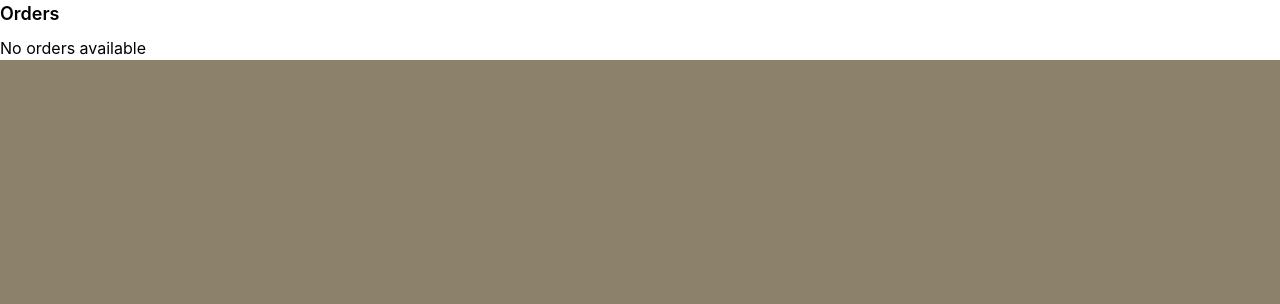
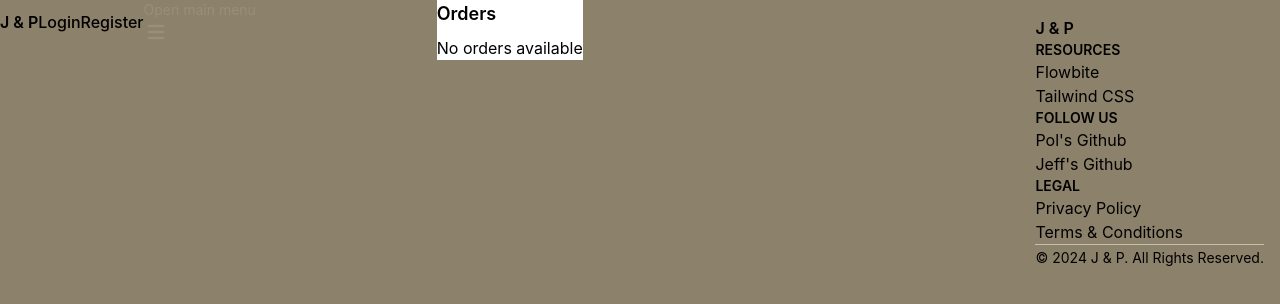
Before and after one commit to polsanchezm/J-P_WebShop, a Vue app in the folder frontend/: page /user/orders in a window 1280 px wide. Shown: the top 304 px of the page. Built offline with nearby package versions, Linux system fonts and the light colour scheme.

Commit message:
Rutas corregidas

```diff
--- a/frontend/src/router/index.ts
+++ b/frontend/src/router/index.ts
@@ -8,7 +8,12 @@
         {
             path: '/',
             name: 'home',
-            component: () => import('@/components/MainHome.vue')
+            component: () => import('@/components/LayoutComponent.vue'),
+            children: [
+                {
+                    path: '/login',
+                    name: 'login',
+                    component: () => import('@/views/client/UserLoginView.vue')
                 },
                 {
                     path: '/login',
@@ -28,7 +33,6 @@
                 {
                     path: '/user',
                     name: 'user',
-            // redirect: '/user/detail',
                     children: [
                         {
                             path: '',
@@ -48,7 +52,7 @@
                                 {
                                     path: '',
                                     name: 'orders',
-                            component: () => import('@/views/client/profile/UserOrdersView.vue'),
+                                    component: () => import('@/views/client/profile/UserOrdersView.vue')
                                 },
                                 {
                                     path: 'detail/:id',
@@ -79,24 +83,18 @@
                                     component: () => import('@/views/client/profile/shipping/ShippingEditView.vue'),
                                     meta: { requiresAuth: true }
                                 },
-                        {
-                            path: 'delete/:id',
-                            name: 'shipping.delete',
-                            component: () => import('@/components/client/profile/shipping/ShippingDelete.vue'),
-                            meta: { requiresAuth: true }
-                        }
                             ]
                         },
                         {
                             path: 'cart',
                             name: 'cart',
-                    component: () => import('@/views/client/cart/CartView.vue'),
+                            component: () => import('@/views/client/cart/CartView.vue')
                         },
                         {
                             path: 'wishlist',
                             name: 'wishlist',
-                    component: () => import('@/views/client/wishlist/WishlistView.vue'),
-                },
+                            component: () => import('@/views/client/wishlist/WishlistView.vue')
+                        }
                     ]
                 },
                 {
@@ -105,7 +103,7 @@
                         {
                             path: '',
                             name: 'products',
-                    component: () => import('@/views/product/ProductsView.vue'),
+                            component: () => import('@/views/product/ProductsView.vue')
                         },
                         {
                             path: 'detail/:id',
@@ -120,6 +118,8 @@
                     component: () => import('@/views/Error404View.vue')
                 }
             ]
+        }
+    ]
 });
 
 router.beforeEach(async (to, from, next) => {
```
Lines whose indentation alone changed are shown as unchanged.
